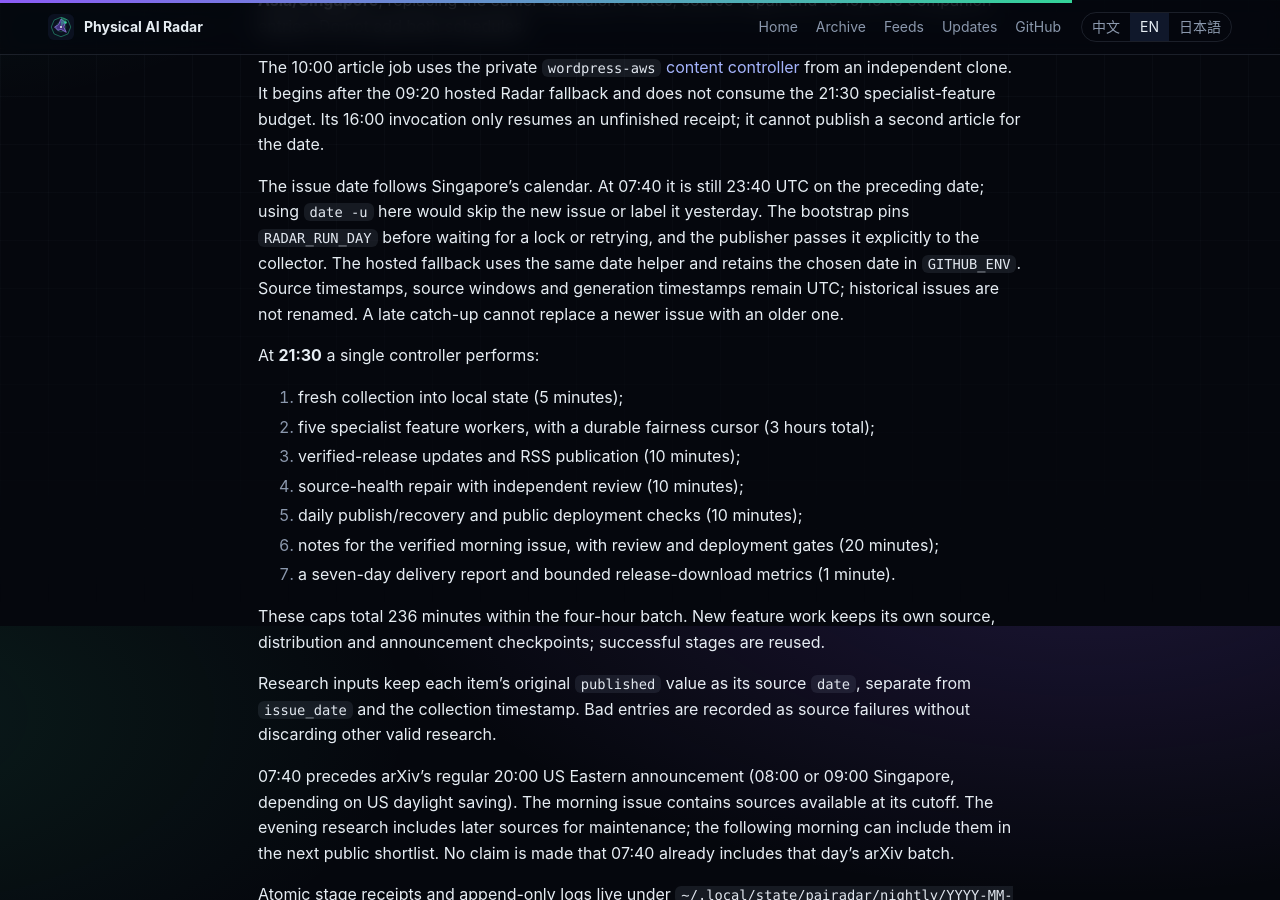
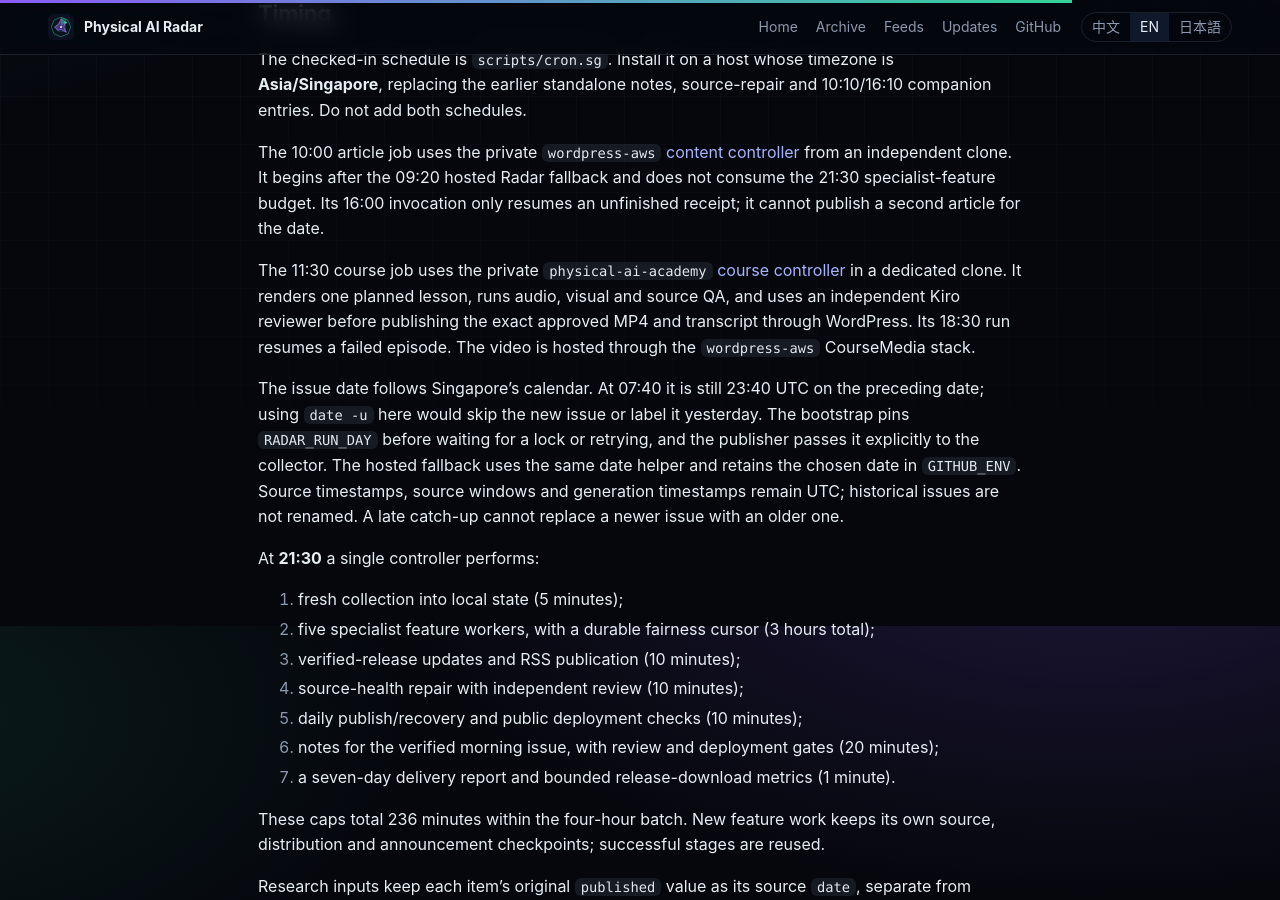
Before and after one commit to noteflowai/physical-ai-radar, a Jekyll site: the page built from docs/automation.md, in a window 1280 px wide and 900 px high, scrolled down 4774 px. Built offline with Jekyll 4.4.1, drawn with Linux system fonts in a browser that asks for light colours; our own code applies the rules of GitHub Pages for plain Markdown files; some of the changed text lies outside the part shown.

Commit message:
Schedule daily reviewed course lesson alongside articles (#86)

```diff
--- a/docs/automation.md
+++ b/docs/automation.md
@@ -10,6 +10,7 @@
 | `daily.yml` | GitHub-hosted runner | 01:20 UTC / 09:20 Asia/Singapore, and by hand | publishes only a day the machine missed |
 | `scripts/publish_daily.sh` | maintainer's machine, cron | 07:40 Asia/Singapore | commits the day's radar to `main` |
 | `oneai-content-run` | maintainer's machine, cron | 10:00 Asia/Singapore; 16:00 retry | publishes one reviewed, illustrated zh/en/ja article group on oneai.host |
+| `oneai-course-run` | maintainer's machine, cron | 11:30 Asia/Singapore; 18:30 retry | produces and reviews one course lesson, then publishes its video on oneai.host |
 | `scripts/nightly.sh` | maintainer's machine, cron | 21:30 Asia/Singapore | collects research, develops specialist features, publishes updates, maintains Radar and reports results |
 | `scripts/nightly.sh --previous-day` | maintainer's machine, cron | 02:30 Asia/Singapore | resumes only the preceding evening's unfinished stages |
 
@@ -193,6 +194,13 @@
 does not consume the 21:30 specialist-feature budget. Its 16:00 invocation only
 resumes an unfinished receipt; it cannot publish a second article for the date.
 
+The 11:30 course job uses the private
+[`physical-ai-academy` course controller](https://github.com/noteflowai/physical-ai-academy/blob/main/scripts/daily_course.py)
+in a dedicated clone. It renders one planned lesson, runs audio, visual and
+source QA, and uses an independent Kiro reviewer before publishing the exact
+approved MP4 and transcript through WordPress. Its 18:30 run resumes a failed
+episode. The video is hosted through the `wordpress-aws` CourseMedia stack.
+
 The issue date follows Singapore's calendar. At 07:40 it is still 23:40 UTC on the
 preceding date; using `date -u` here would skip the new issue or label it yesterday.
 The bootstrap pins `RADAR_RUN_DAY` before waiting for a lock or retrying, and the
```
Also changed, not shown: docs/daily-features.md (+4 -1 lines), 1 other file.
